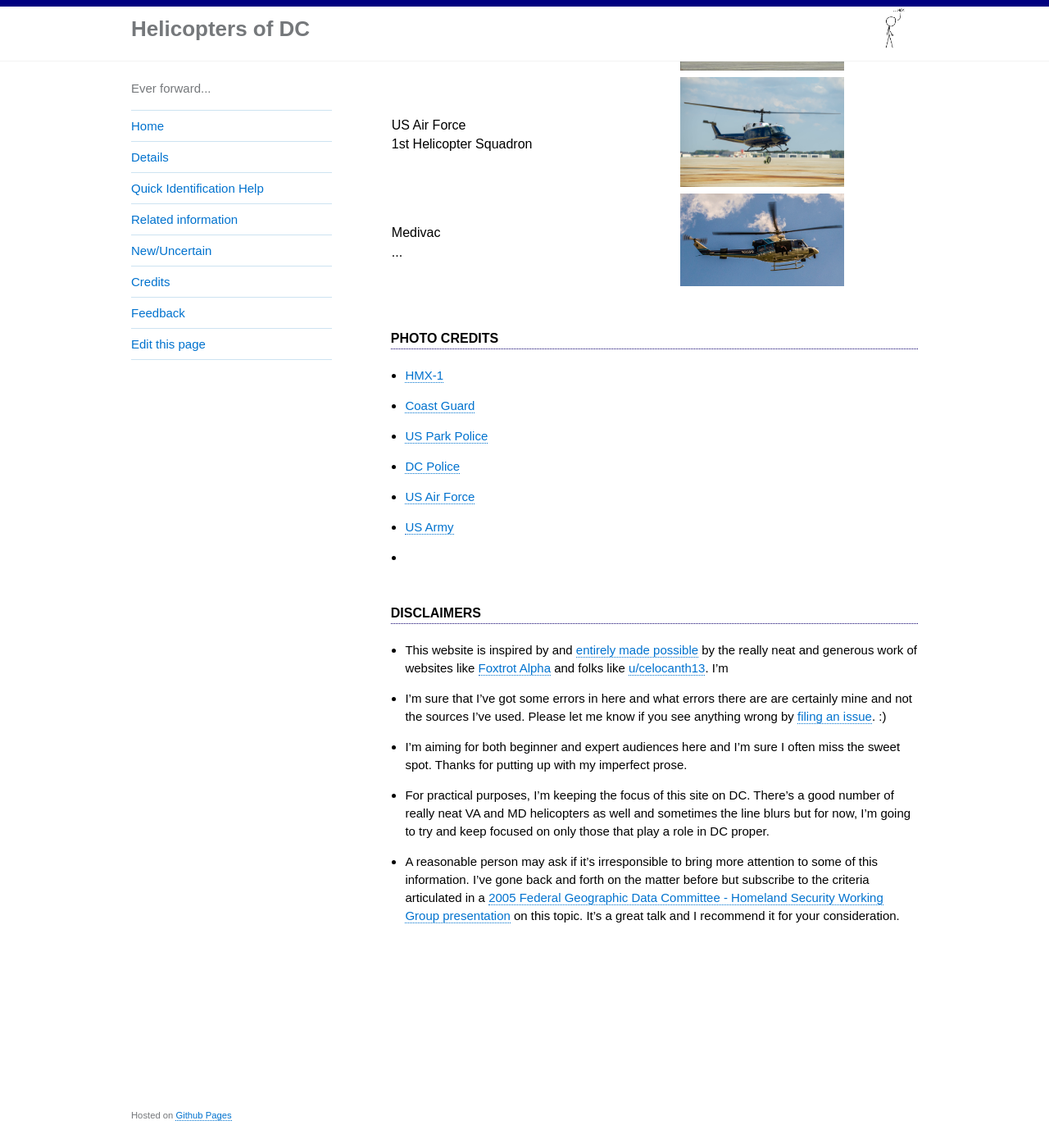
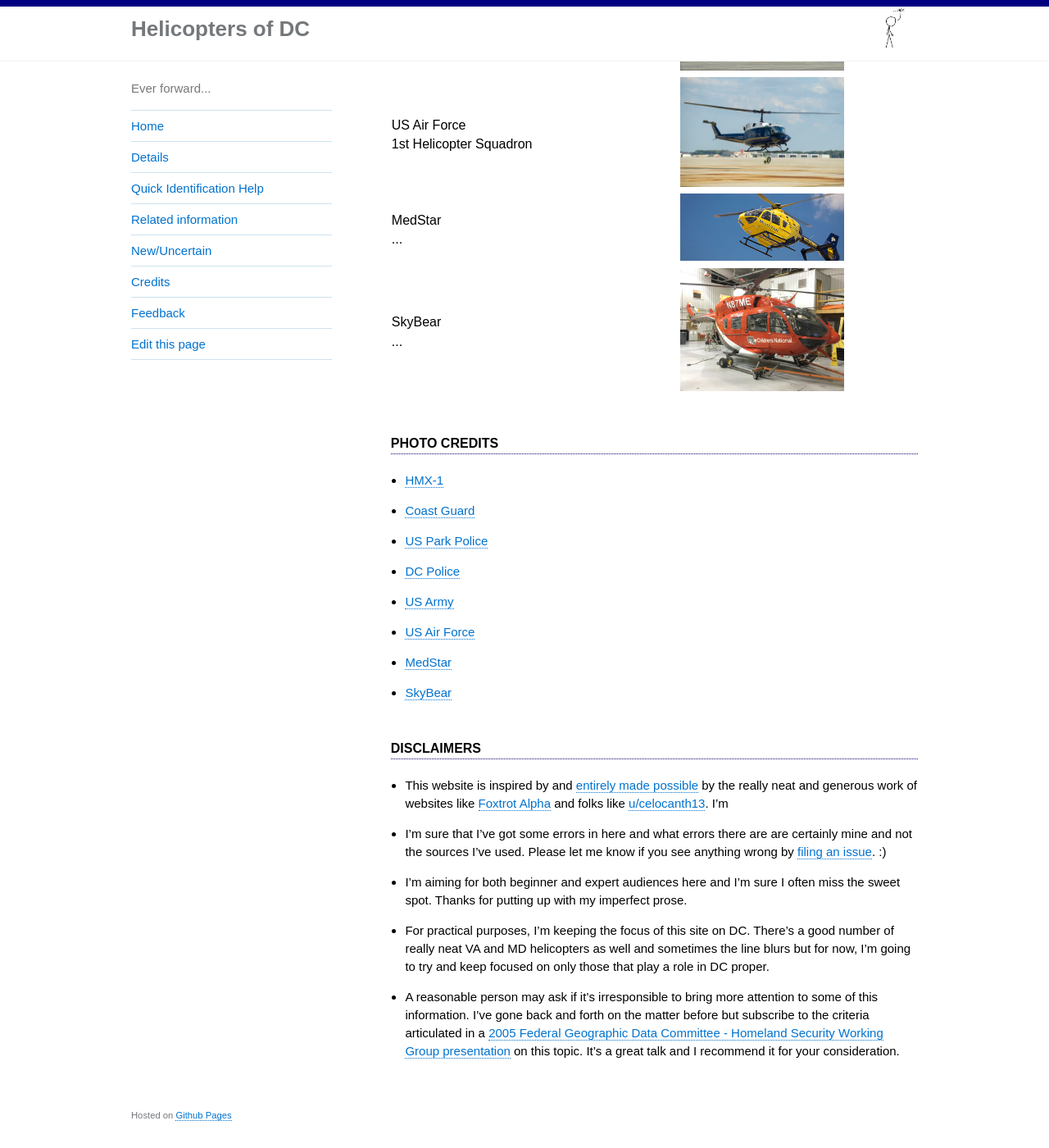
Before and after one commit to gbinal/dc-helicopters, a Jekyll site: the page built from index.md, in a window 1280 px wide and 1400 px high, scrolled down 814 px. Shown: the whole window at 82% size. Built offline with Jekyll 4.4.1, drawn with Linux system fonts in a browser that asks for light colours.

Commit message:
adding images to homepage

```diff
--- a/index.md
+++ b/index.md
@@ -39,8 +39,12 @@
     <td><img src="https://helicoptersofdc.com/pictures/US-1st-Helicopter-Squadron.jpg" alt="Air Force Helicopter" width="200"></td>
   </tr>
   <tr>
-    <td>Medivac<br>...</td>
-    <td><img src="https://helicoptersofdc.com/pictures/U.S._Park_Police_helicopter.JPG" alt="Medivac" width="200"></td>
+    <td>MedStar<br>...</td>
+    <td><img src="https://helicoptersofdc.com/pictures/medstar.jpg" alt="Medstar" width="200"></td>
+  </tr>
+   <tr>
+    <td>SkyBear<br>...</td>
+    <td><img src="https://helicoptersofdc.com/pictures/skybear.jpg" alt="skybear" width="200"></td>
   </tr>
 </table>
 
@@ -52,9 +56,11 @@
 * [Coast Guard](https://en.wikipedia.org/wiki/File:USCG_HH-65C.jpg)
 * [US Park Police](https://en.wikipedia.org/wiki/File:U.S._Park_Police_helicopter.JPG)
 * [DC Police](https://www.flickr.com/photos/ep_jhu/35266792364/in/photostream/)
+* [US Army](https://foxtrotalpha.jalopnik.com/these-elite-military-helicopter-units-fly-washingtons-p-1704260996)
 * [US Air Force](https://commons.wikimedia.org/wiki/Category:1st_Helicopter_Squadron_(United_States_Air_Force)#/media/File:141021-F-CX842-001_The_first_ex-USMC_UH-1N_for_1HS_lands_at_Andrews.jpg)
-* [US Army](https://foxtrotalpha.jalopnik.com/these-elite-military-helicopter-units-fly-washingtons-p-1704260996)
-* []()
+* [MedStar](https://www.medstarwashington.org/our-services/medstar-heart-vascular-institute/treatments/medstar-rapid-transportation/)
+* [SkyBear](https://twitter.com/stat_medevac/status/817390049927036928)
+
 
 
 
```
